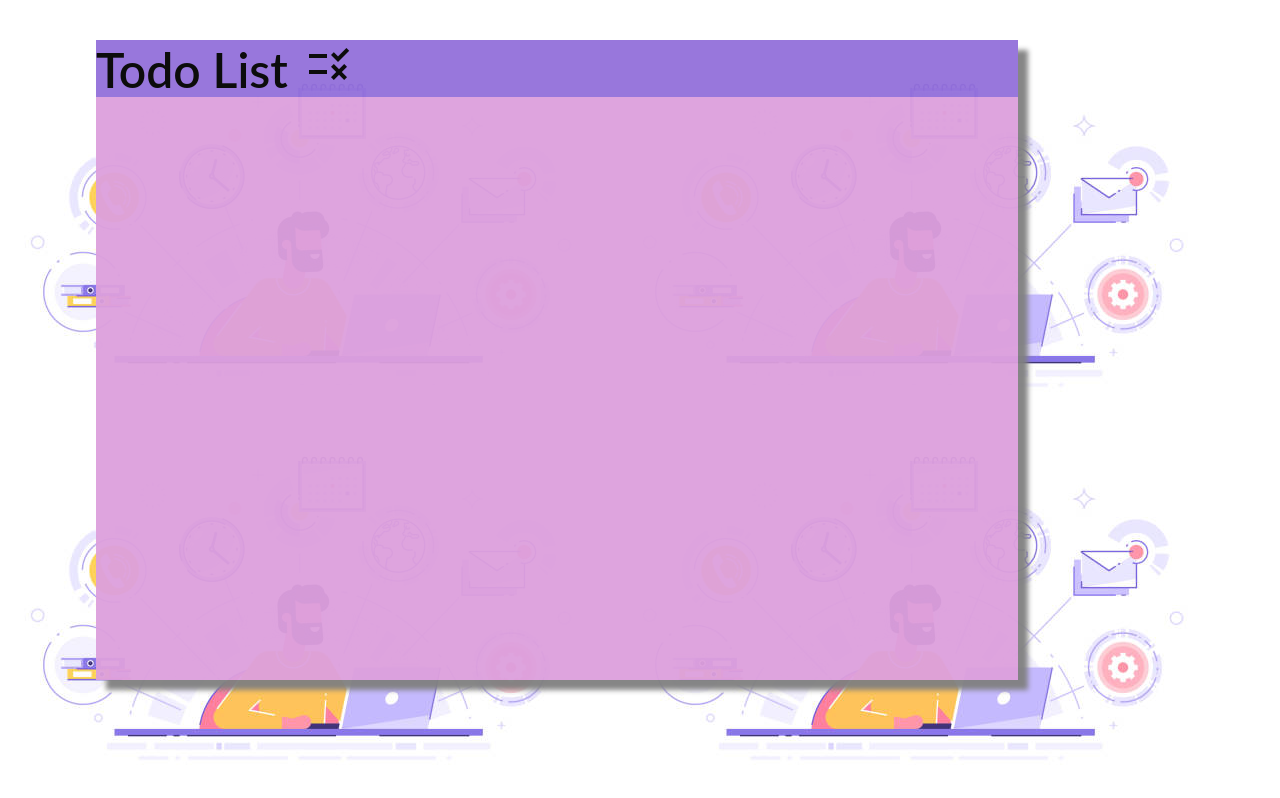
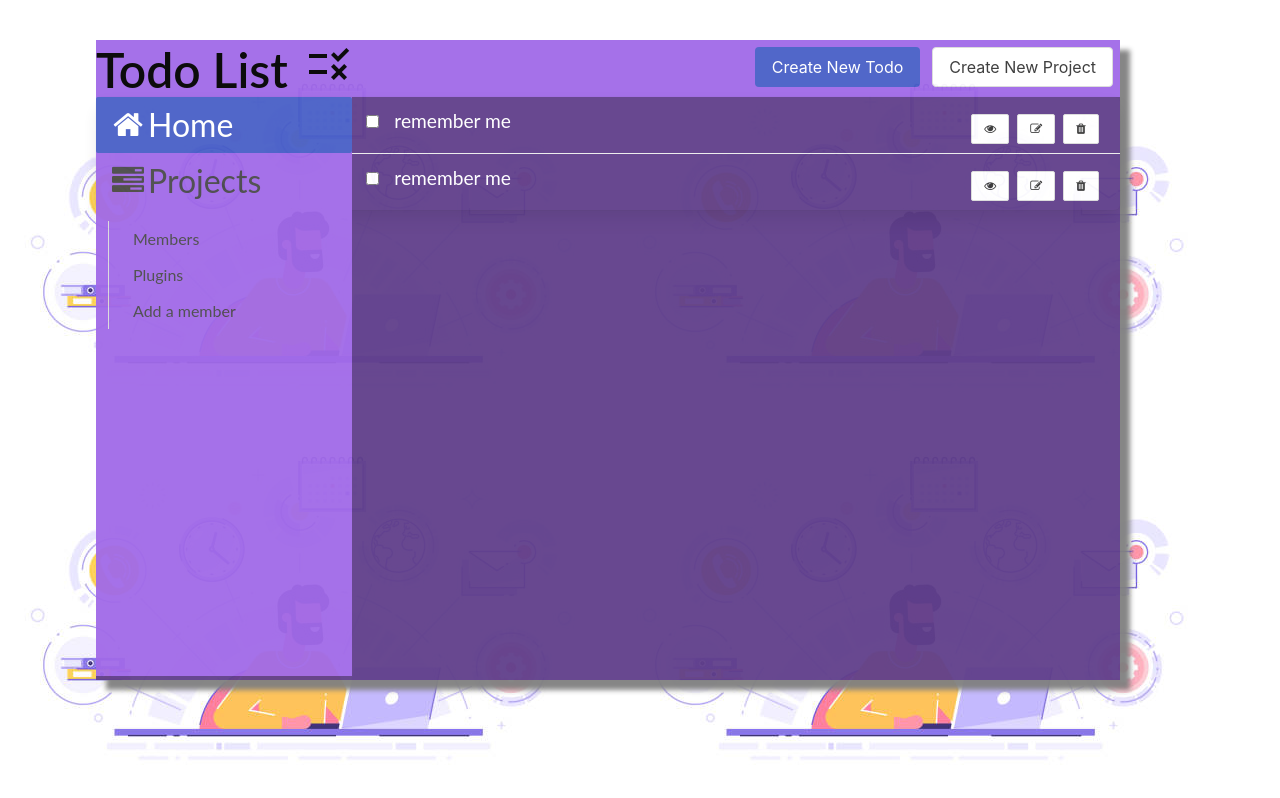
Before and after one commit to niicoolest/todo-list, a plain HTML site: page index.html in a window 1280 px wide. Drawn offline with nearby package versions, Linux system fonts and the light colour scheme.

Commit message:
Setup UI for PC view

```diff
--- a/css/styles.css
+++ b/css/styles.css
@@ -24,13 +24,61 @@ body {
 
 .contents {
     display: inline-block;
-    width: 90%;
+    width: 100%;
     height: 80vh;
-    background: #DDA0DD;
+    background: #603F8B;
     opacity: 95%;
     box-shadow: 10px 10px 5px grey;
 }
 
 .title-bar {
-    background: #9370DB;
+    background: #A16AE8;
+    margin-bottom: 0px !important;
 }
+
+.todo-list-body {
+    height: calc(80vh - 3.8rem);
+}
+
+.side-bar {
+    float:left;
+    height: 100%;
+    width: 25%;
+    background: #A16AE8;
+}
+
+.todo-list-container {
+    height: 100%;
+}
+
+.side-bar-item {
+    font-size: 4vmin;
+    font-family: lato;
+    padding: .25em;
+}
+
+.project {
+    font-size: 2vmin !important;
+    padding: 0;
+}
+
+.add-button {
+    float: right;
+    margin-top: 7px;
+    margin-right: 7px;
+}
+
+.todo-list-panel {
+    font-family: lato;
+    font-size: 1.2em;
+}
+
+.todo-item {
+    display: flow-root !important;
+    color: white;
+}
+
+.todo-item:hover {
+    color: black;
+    background-color: white;
+}
--- a/index.html
+++ b/index.html
@@ -8,6 +8,7 @@
         <meta name="author" content="Patricia Nicole Opetina">
         <meta name="viewport" content="width=device-width, initial-scale=1.0">
         <link rel="stylesheet" href="css/styles.css">
+        <link rel="stylesheet" href="https://cdnjs.cloudflare.com/ajax/libs/font-awesome/4.7.0/css/font-awesome.min.css">
         <link rel="shortcut icon" href="images/favicon.ico"/>
     </head>
     <body>
@@ -19,6 +20,82 @@
               <span>
                 <img src="images/list-status.png" alt="Todo List" class="todo-list-logo">
               </span>
+
+              <div class="field is-grouped add-button">
+                <p class="control">
+                  <button class="button is-link">
+                    Create New Todo
+                  </button>
+                </p>
+                <p class="control">
+                  <button class="button">
+                    Create New Project
+                  </button>
+                </p>
+              </div>
+            </div>
+            <div class="todo-list-body">
+              <div class="side-bar">
+                <aside class="menu">
+                  <ul class="menu-list">
+                    <li>
+                      <a class="is-active">
+                        <span class="icon-text side-bar-item">
+                          <span class="icon">
+                            <i class="fa fa-home"></i>
+                          </span>
+                          <span>Home</span>
+                        </span>
+                      </a>
+                    </li>
+                    <li>
+                      <a>
+                        <span class="icon-text side-bar-item">
+                          <span class="icon">
+                            <i class="fa fa-tasks"></i>
+                          </span>
+                          <span>Projects</span>
+                        </span>
+                      </a>
+                      <ul>
+                        <li class="project"><a>Members</a></li>
+                        <li class="project"><a>Plugins</a></li>
+                        <li class="project"><a>Add a member</a></li>
+                      </ul>
+                    </li>
+                  </ul>
+                </aside>
+              </div>
+              <div class="todo-list-container">
+                <nav class="panel todo-list-panel">
+
+                  <div class="panel-block todo-item">
+                    <label >
+                      <input type="checkbox">
+                      remember me
+                    </label>
+                    <div class="field is-grouped add-button buttons are-small">
+                      <button class="button"><i class="fa fa-eye"></i></button>
+                      <button class="button"><i class="fa fa-edit"></i></button>
+                      <button class="button"><i class="fa fa-trash"></i></button>
+                    </div>
+                  </div>
+
+                  <div class="panel-block todo-item">
+                    <label >
+                      <input type="checkbox">
+                      remember me
+                    </label>
+                    <div class="field is-grouped add-button buttons are-small">
+                      <button class="button"><i class="fa fa-eye"></i></button>
+                      <button class="button"><i class="fa fa-edit"></i></button>
+                      <button class="button"><i class="fa fa-trash"></i></button>
+                    </div>
+                  </div>
+
+
+                </nav>
+              </div>
             </div>
           </div>
         </div>
```
